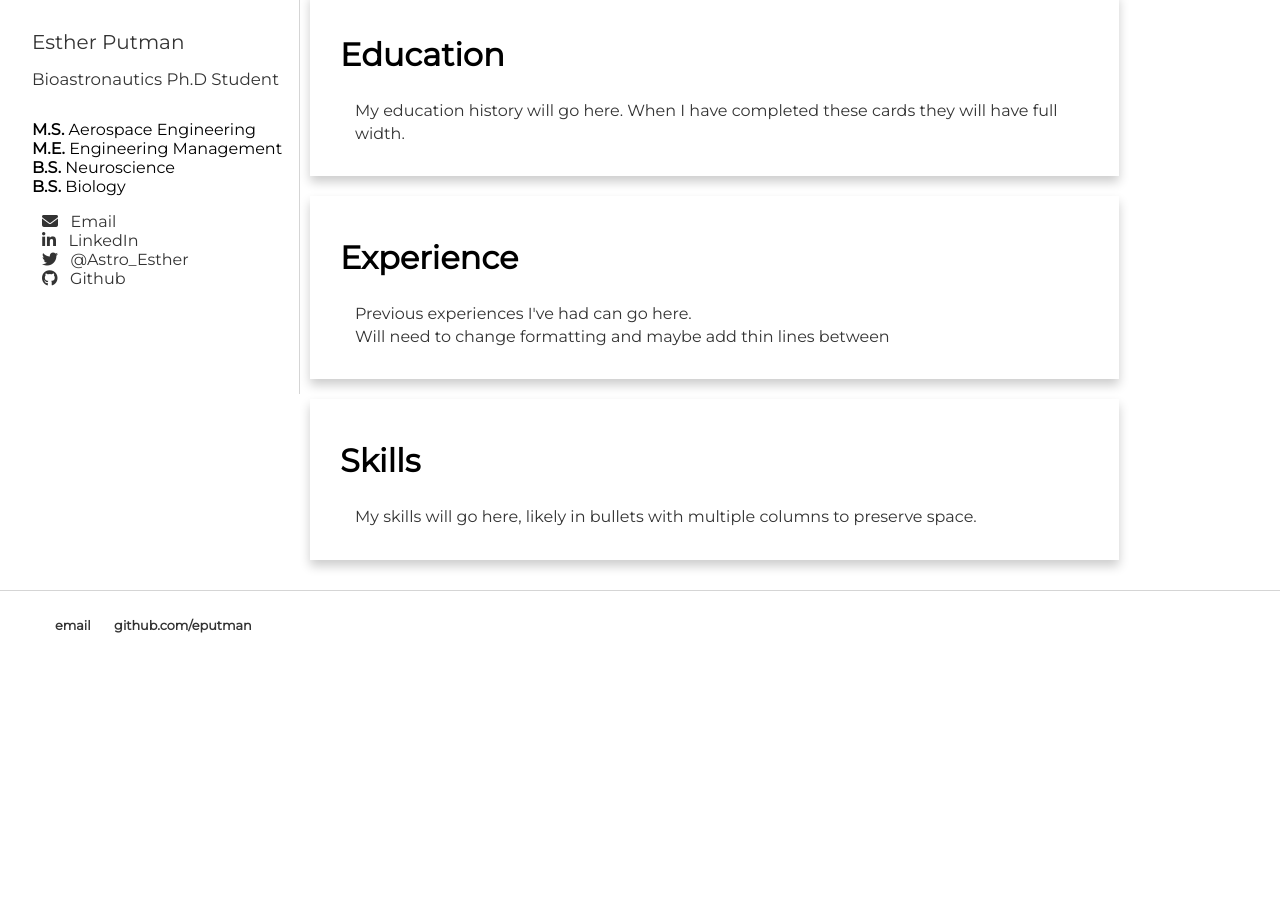
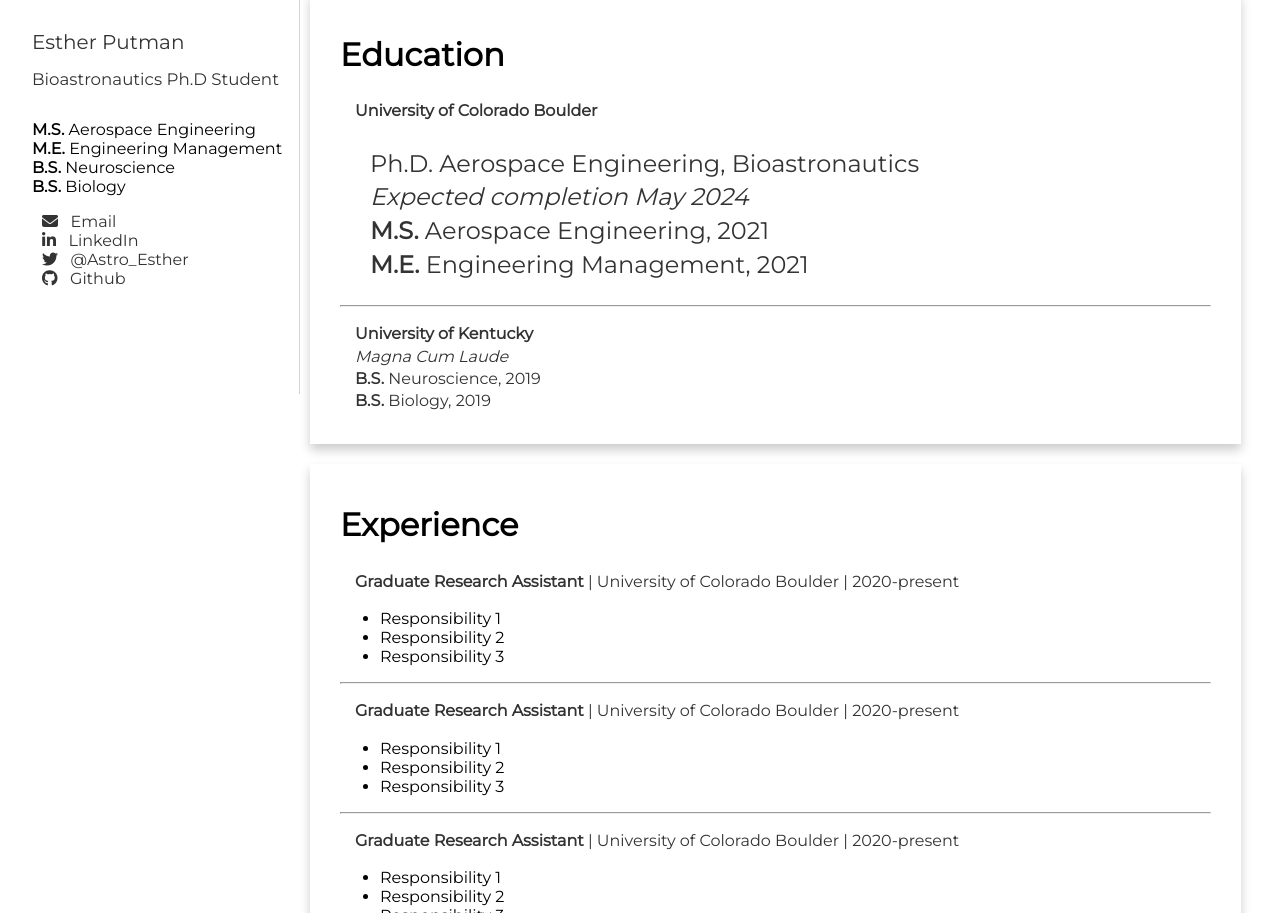
Before and after one commit to eputman/eputman.github.io, a Jekyll site: the page built from CV/index.html, in a window 1280 px wide and 1400 px high, cut to the strip 487-1400 px from the top of the window. Built offline with Jekyll 4.4.1, drawn with Linux system fonts in a browser that asks for light colours; nearby versions of some CDN libraries; some of the changed text lies outside the part shown.

Commit message:
CV content

```diff
--- a/CV/index.html
+++ b/CV/index.html
@@ -35,25 +35,114 @@
 
 		<div class="card">
 			<div class="container">
-			  <h2><b>Education</b></h2>
-			  <p class="smalltext"> My education history will go here. When I have completed these cards they will have full width.</p>
+				<h2><b>Education</b></h2>
+				<p class="smalltext"><b>University of Colorado Boulder</b><br>
+			  		<p>Ph.D.</b> Aerospace Engineering, Bioastronautics<br>
+        	  		<em> Expected completion May 2024</em><br>
+			 		<b> M.S.</b> Aerospace Engineering, 2021<br>
+			  		<b> M.E.</b> Engineering Management, 2021</p>
+				<hr>
+			  	<p class="smalltext"><b>University of Kentucky</b><br>
+			  		<em>Magna Cum Laude</em><br>
+			  		<b>B.S.</b> Neuroscience, 2019<br>
+			  		<b> B.S.</b> Biology, 2019</p>
 			</div> <!-- /container-->
 		</div> <!-- /card-->
 
 		<div class="card">
 			<div class="container">
 			  <h2><b>Experience</b></h2>
-			  <p class="smalltext"> Previous experiences I've had can go here. <br>
-			Will need to change formatting and maybe add thin lines between</p>
+        <!-- Template Experience Item -->
+			  <p class="smalltext"><b> Graduate Research Assistant</b> | University of Colorado Boulder | 2020-present<br>
+          <ul>
+            <li>Responsibility 1</li>
+            <li>Responsibility 2</li>
+            <li>Responsibility 3</li>
+        </ul>
+        <hr>
+        <!-- End of item-->
+        <!-- Next Experience -->
+			  <p class="smalltext"><b> Graduate Research Assistant</b> | University of Colorado Boulder | 2020-present<br>
+          <ul>
+            <li>Responsibility 1</li>
+            <li>Responsibility 2</li>
+            <li>Responsibility 3</li>
+        </ul>
+        <hr>
+        <!-- End of item-->
+        <!-- Next Experience-->
+			  <p class="smalltext"><b> Graduate Research Assistant</b> | University of Colorado Boulder | 2020-present<br>
+          <ul>
+            <li>Responsibility 1</li>
+            <li>Responsibility 2</li>
+            <li>Responsibility 3</li>
+        </ul>
+        <!-- End of Experience-->
+        </p>
 			</div> <!-- /container-->
 		</div> <!-- /card-->
 
 		<div class="card">
 			<div class="container">
 			  <h2><b>Skills</b></h2>
-			  <p class="smalltext">My skills will go here, likely in bullets with multiple columns to preserve space.</p>
+				<!-- First Column-->
+				<div class="column">
+				<b>Programming</b><hr>
+				<i class="fab fa-unity"></i> Unity <br>
+				<i class="fab fa-python"></i> Python <br>
+				<i class="fas fa-laptop-code"></i> MATLAB<br>
+				<i class="fas fa-registered"></i> R Studio <br>
+				<i class="fas fa-code"></i> C# <br>
+				<i class="fas fa-fire"></i> PyTorch <br>
+				</div>
+				<!-- Second Column-->
+				<div class="column">
+				<b>Manufacturing</b><hr>
+				<i class="fas fa-toolbox"></i> Soldering <br>
+				<i class="fas fa-screwdriver"></i> Mill + Lathe <br>
+				<i class="fas fa-tools"></i> Drill Press <br>
+				<i class="fas fa-hat-wizard"></i> Additive Manufacturing: FDM, SLA <br>
+				</div>
+				<!-- Third Column-->
+				<div class="column">
+				<b>Professional</b><hr>
+				<i class="fas fa-user-cog"></i> Human Factors Engineering <br>
+				<i class="fas fa-project-diagram"></i> Engineering Project Management<br>
+				<i class="fas fa-edit"></i> Technical Writing <br>
+				<i class="fas fa-user-astronaut"></i> Human subjects research <br>
+				</div>
+			</div> <!-- /container-->
+		</div> <!-- /card-->
+
+
+		<div class="card">
+			<div class="container">
+			  <h2><b>Awards</b></h2>
+				<div class="leftcolumn" style="margin-top:-20px">
+					<p class="smalltext"><i class="fas fa-award"></i> National Science Foundation Graduate Research Fellow<br>
+					<i class="fas fa-award"></i> 2018 Brooke Owens Fellow<br>
+					<i class="fas fa-award"></i> 2018 Astronaut Scholar</p>
+				</div>
+				<div class="rightcolumn" style="margin-top:-20px">
+					<p class="smalltext"><i class="fas fa-award"></i> 2018 Women in Aerospace Scholar<br>
+					<i class="fas fa-award"></i> Otis A. Singletary Scholar</p>
+				</div>
+			</div> <!-- /container-->
+		</div> <!-- /card-->
+
+		<div class="card">
+			<div class="container">
+			  <h2><b>Publications</b></h2>
+        		<p class="smalltext"><b>Putman, E. J.</b>, Galvan-Garza, R. C., & Clark, T. K. (2021). The Effect of Noisy Galvanic Vestibular Stimulation on Learning of Functional Mobility and Manual Control Nulling Sensorimotor Tasks. Frontiers in Human Neuroscience, 15.<br>
+          		<br>
+          		<b>Putman, E.J.</b> (2021). Operational Performance in Functional Mobility and Manual Control Tasks Using Galvanic Vestibular Stimulation (Master's Thesis, University of Colorado at Boulder).<br>
+          		<br>
+          		Furman,J .L., Pradoldej, S., Kraner, S.D., Pleiss, M.M., <b>Putman, E.J.</b> et al. "Blockade of astrocytic calcineurin/NFAT signaling helps to normalize hippocampal synaptic function and plasticity in a rat model of traumatic brain injury." Journal of Neuroscience 36, no. 5 (2016): 1502-1515.</p>
 			</div> <!-- /container-->
 		</div> <!-- /card-->
 
 	</div> <!-- /content -->
 </div> <!-- /main-content-->
+
+	</div> <!-- /content -->
+</div> <!-- /main-content-->
--- a/css/main.css
+++ b/css/main.css
@@ -14,7 +14,7 @@
   background-color: #041733;
   border: none;
   color: white;
-  padding: 15px 32px;
+  padding: 15px 20px;
   border-radius:0.15em;
   text-align: center;
   text-decoration: none;
@@ -112,6 +112,10 @@
   background: #041733;
   color: white;
 }
+.slider > a:hover{
+  text-decoration: none;
+  font-weight: bold;
+}
 
 .flex-container {
   display: flex;
@@ -134,15 +138,20 @@
 /* Left column */
 .leftcolumn {
   float: left;
-  width: 15%;
-  height:500px;
-  background-color: #f1f1f1;
-  padding-left: 20px;
+  width: 50%;
 }
 /* Right column */
 .rightcolumn {
   float: right;
-  width: 85%;
+  width: 50%;
+}
+/*Three Column*/
+.column{
+  float: left;
+  width: 33.33%;
+  margin-top:-5px;
+  padding-left: 10px;
+  padding-bottom: 20px;
 }
 
 /* Profile Picture */
@@ -283,7 +292,7 @@
   padding: 15px 30px;
   position: relative;
   background: inherit;
-  width: auto;
+  width: 100%;
 }
 /* Timeline box size*/
 .timeline {
```
